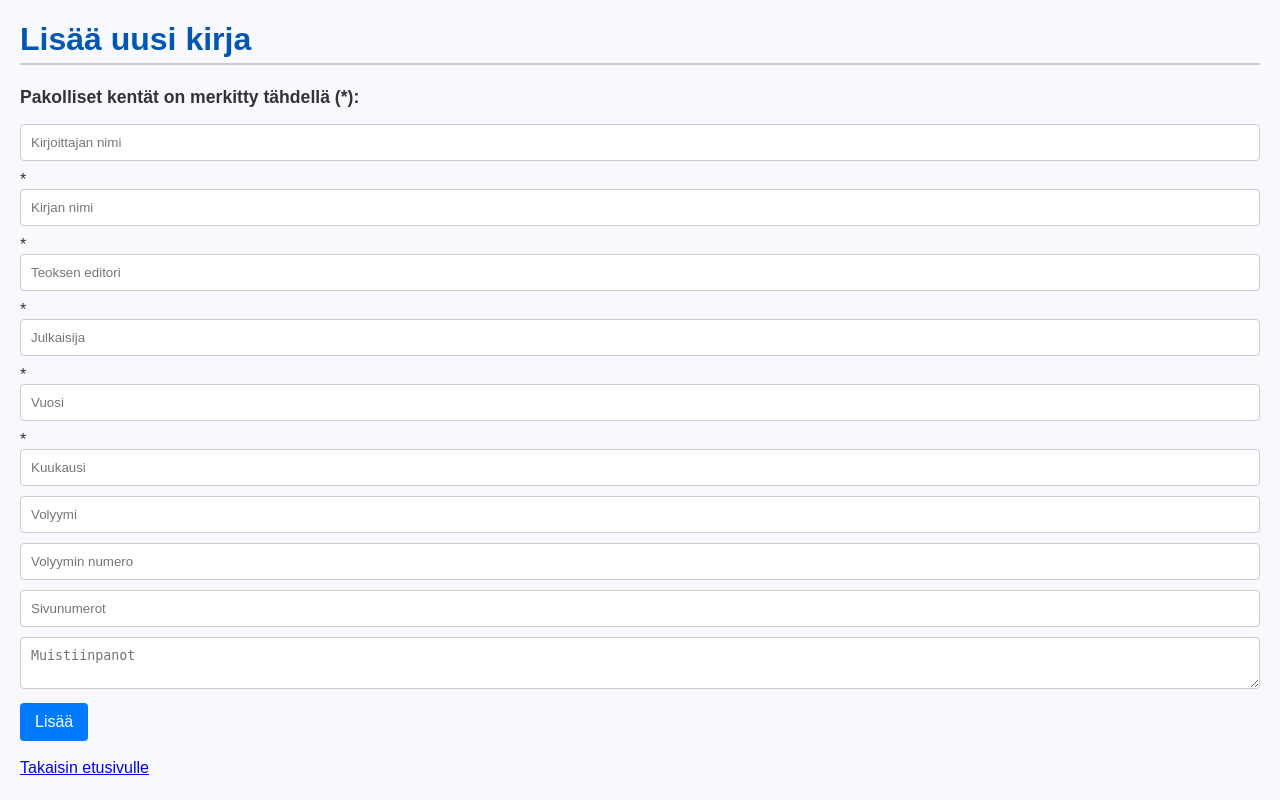
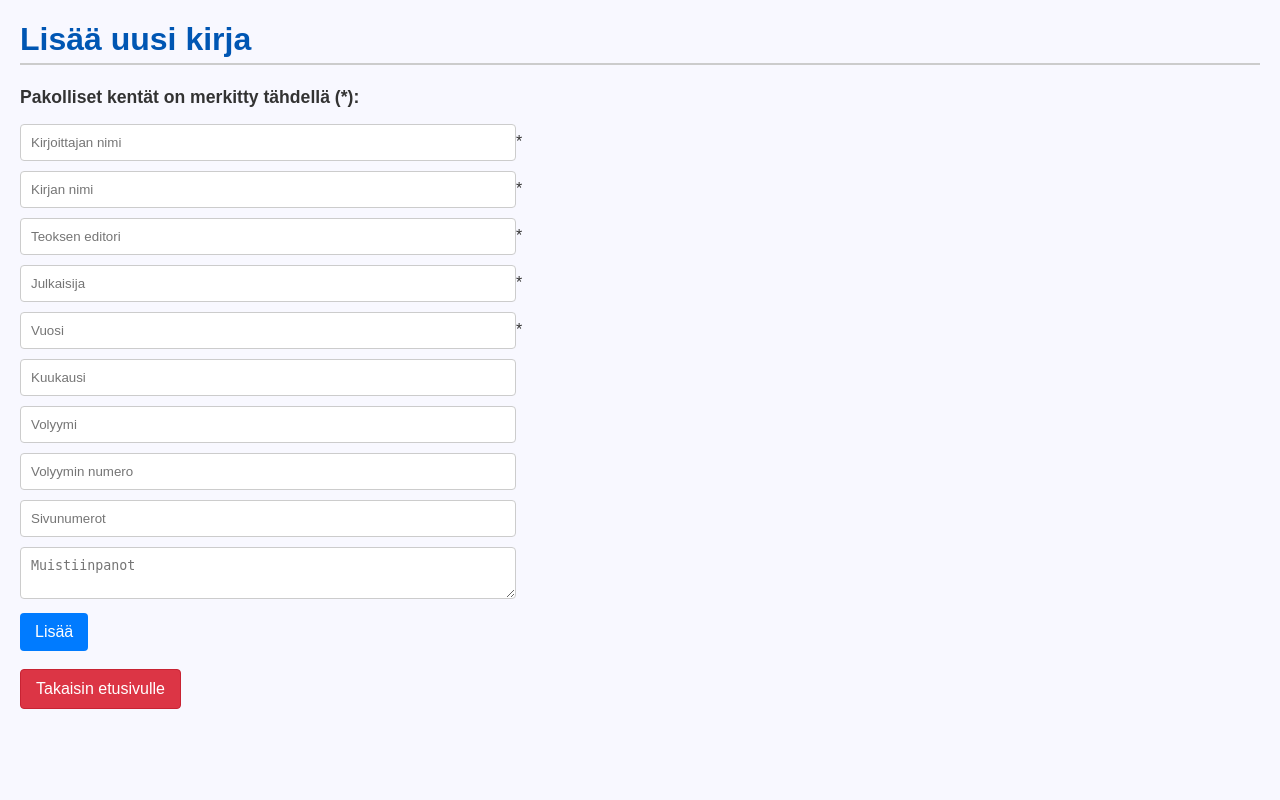
Before and after one commit to fiiahaav/Miniprojekti-ryhm-1, a Flask app: page /add_book in a window 1280 px wide. Run offline with Flask 3, Linux system fonts and the light colour scheme; some libraries are stand-ins or nearby versions.

Commit message:
visuaalinen muutos takaisin etusivulle napille

```diff
--- a/src/static/style.css
+++ b/src/static/style.css
@@ -25,17 +25,12 @@ h1, h2 {
 
 /* MASTER CLASS: Controls the look of ALL 4 top boxes (forms and divs) */
 .top-column {
-    /* 1. Layout: Equal Width */
     flex: 1 1 0%;
-
-    /* 2. Visuals: White box with border */
     background-color: #fff;
     border: 1px solid #ccc;
     border-radius: 5px;
     padding: 20px;
     box-sizing: border-box;
-
-    /* 3. Alignment defaults */
     width: 100%;
 }
 
@@ -68,7 +63,7 @@ form {
 
 /* --- Inputs & Buttons --- */
 input, select, textarea {
-    width: 100%; /* Changed to 100% to fill the box */
+    width: 40%;
     padding: 10px;
     margin-bottom: 10px;
     border: 1px solid #ccc;
@@ -101,7 +96,7 @@ button[type="submit"]:hover {
 
 /* Styles each individual bottom column */
 .column {
-    flex: 1 1 0%; /* Equal width */
+    flex: 1 1 0%;
     padding: 10px;
     border: 1px solid #848383;
     border-radius: 5px;
@@ -190,3 +185,22 @@ strong {
     background-color: #c82333;
     border-color: #bd2130;
 }
+
+.back-to-home-btn {
+    display: inline-block;
+    padding: 10px 15px;
+    border: 1px solid #c82333;
+    border-radius: 4px;
+    cursor: pointer;
+    font-size: 1em;
+    transition: background-color 0.3s ease;
+    text-decoration: none;
+    text-align: center;
+    background-color: #dc3545;
+    color: white;
+}
+
+.back-to-home-btn:hover {
+    background-color: #c82333;
+    color: white;
+}
--- a/src/templates/add_article.html
+++ b/src/templates/add_article.html
@@ -23,6 +23,6 @@
     </form>
 
     <br>
-    <a href="{{ url_for('index') }}" class="button-link">Takaisin etusivulle</a>
+    <a href="{{ url_for('index') }}" class="back-to-home-btn">Takaisin etusivulle</a>
 </body>
 </html>
--- a/src/templates/add_book.html
+++ b/src/templates/add_book.html
@@ -24,6 +24,6 @@
     </form>
 
     <br>
-    <a href="{{ url_for('index') }}" class="button-link">Takaisin etusivulle</a>
+    <a href="{{ url_for('index') }}" class="back-to-home-btn">Takaisin etusivulle</a>
 </body>
 </html>
--- a/src/templates/add_inproceedings.html
+++ b/src/templates/add_inproceedings.html
@@ -28,6 +28,6 @@
     </form>
 
     <br>
-    <a href="{{ url_for('index') }}" class="button-link">Takaisin etusivulle</a>
+    <a href="{{ url_for('index') }}" class="back-to-home-btn">Takaisin etusivulle</a>
 </body>
 </html>
--- a/src/templates/add_misc.html
+++ b/src/templates/add_misc.html
@@ -20,6 +20,6 @@
     </form>
 
     <br>
-    <a href="{{ url_for('index') }}" class="button-link">Takaisin etusivulle</a>
+    <a href="{{ url_for('index') }}" class="back-to-home-btn">Takaisin etusivulle</a>
 </body>
 </html>
--- a/src/templates/edit_article.html
+++ b/src/templates/edit_article.html
@@ -60,6 +60,6 @@
 </form>
 
     <br>
-    <a href="{{ url_for('index') }}" class="button-link">Takaisin etusivulle</a>
+    <a href="{{ url_for('index') }}" class="back-to-home-btn">Takaisin etusivulle</a>
 </body>
 </html>
--- a/src/templates/edit_book.html
+++ b/src/templates/edit_book.html
@@ -62,6 +62,6 @@
     </form>
 
     <br>
-    <a href="{{ url_for('index') }}" class="button-link">Takaisin etusivulle</a>
+    <a href="{{ url_for('index') }}" class="back-to-home-btn">Takaisin etusivulle</a>
 </body>
 </html>
--- a/src/templates/edit_inproceedings.html
+++ b/src/templates/edit_inproceedings.html
@@ -82,6 +82,6 @@
     </form>
 
     <br>
-    <a href="{{ url_for('index') }}" class="button-link">Takaisin etusivulle</a>
+    <a href="{{ url_for('index') }}" class="back-to-home-btn">Takaisin etusivulle</a>
 </body>
 </html>
--- a/src/templates/edit_misc.html
+++ b/src/templates/edit_misc.html
@@ -45,6 +45,6 @@
     </form>
 
     <br>
-    <a href="{{ url_for('index') }}" class="button-link">Takaisin etusivulle</a>
+    <a href="{{ url_for('index') }}" class="back-to-home-btn">Takaisin etusivulle</a>
 </body>
 </html>
--- a/src/templates/get_references.html
+++ b/src/templates/get_references.html
@@ -52,6 +52,6 @@
     {% endif %}
 
     <br>
-    <a href="{{ url_for('index') }}" class="button-link">Takaisin etusivulle</a>
+    <a href="{{ url_for('index') }}" class="back-to-home-btn">Takaisin etusivulle</a>
 </body>
 </html>
```
